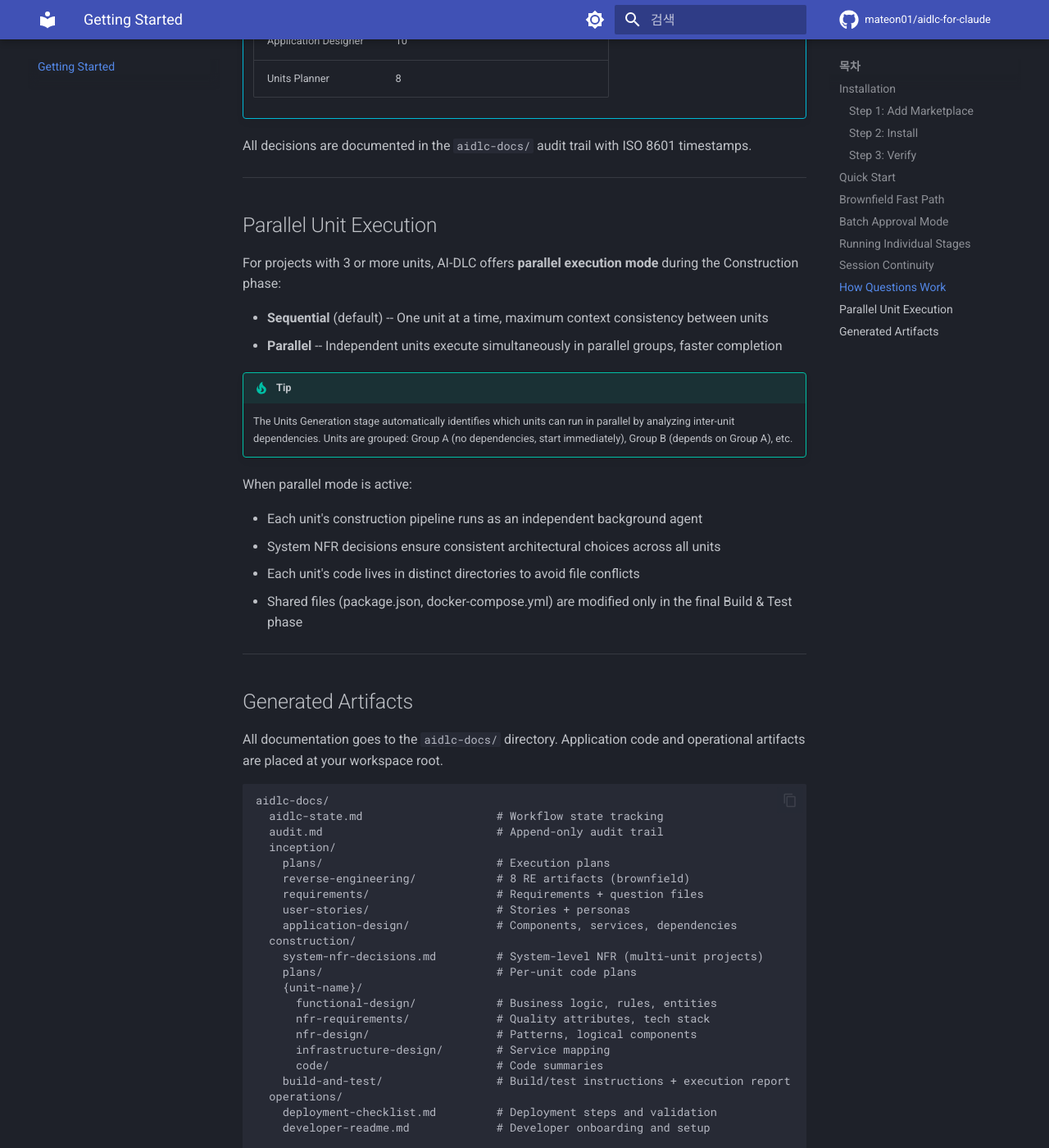
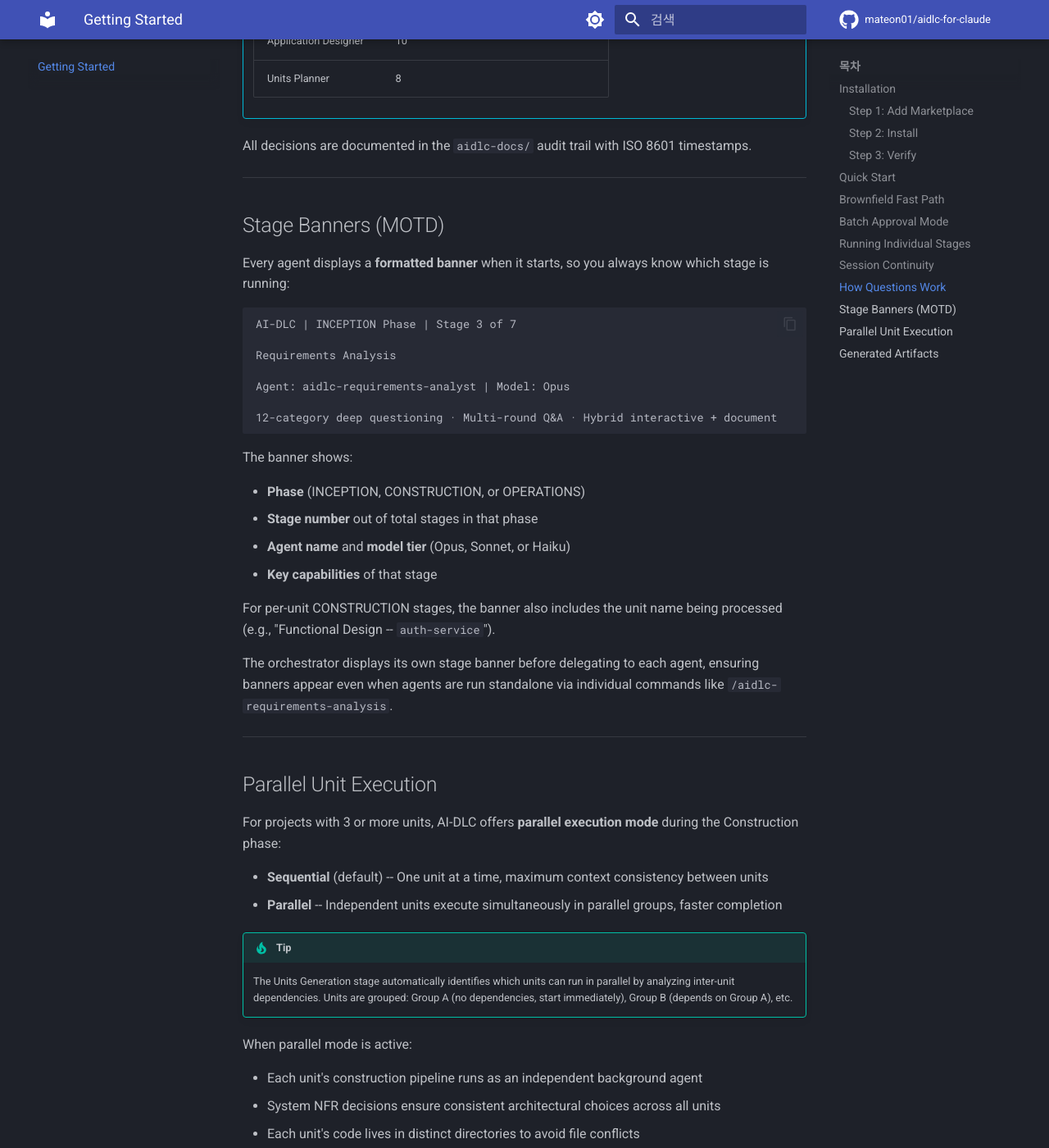
Before and after one commit to mateon01/aidlc-for-claude, an MkDocs documentation site: the page built from docs/getting-started.md, in a window 1280 px wide and 1400 px high, scrolled down 3531 px. Shown: the whole window at 82% size. Built offline with MkDocs 1.6.1 and Material for MkDocs 9.7.7, drawn with Linux system fonts in a browser that asks for light colours; comment, search, counter and statistics services are not loaded.

Commit message:
Update documentation with MOTD/stage banners feature, bump to v1.3.2
Co-Authored-By: Claude Opus 4.6 <noreply@anthropic.com>

````diff
--- a/docs/getting-started.md
+++ b/docs/getting-started.md
@@ -148,6 +148,33 @@ All decisions are documented in the `aidlc-docs/` audit trail with ISO 8601 time
 
 ---
 
+## Stage Banners (MOTD)
+
+Every agent displays a **formatted banner** when it starts, so you always know which stage is running:
+
+```
+AI-DLC | INCEPTION Phase | Stage 3 of 7
+
+Requirements Analysis
+
+Agent: aidlc-requirements-analyst | Model: Opus
+
+12-category deep questioning · Multi-round Q&A · Hybrid interactive + document
+```
+
+The banner shows:
+
+- **Phase** (INCEPTION, CONSTRUCTION, or OPERATIONS)
+- **Stage number** out of total stages in that phase
+- **Agent name** and **model tier** (Opus, Sonnet, or Haiku)
+- **Key capabilities** of that stage
+
+For per-unit CONSTRUCTION stages, the banner also includes the unit name being processed (e.g., "Functional Design -- `auth-service`").
+
+The orchestrator displays its own stage banner before delegating to each agent, ensuring banners appear even when agents are run standalone via individual commands like `/aidlc-requirements-analysis`.
+
+---
+
 ## Parallel Unit Execution
 
 For projects with 3 or more units, AI-DLC offers **parallel execution mode** during the Construction phase:
--- a/package.json
+++ b/package.json
@@ -1,6 +1,6 @@
 {
   "name": "aidlc-for-claude",
-  "version": "1.3.1",
+  "version": "1.3.2",
   "description": "AI-DLC (AI-Driven Development Life Cycle) plugin for Claude Code - structured software development workflow",
   "keywords": [
     "claude-code",
````
Also changed, not shown: CLAUDE.md (+2 -1 lines), README.md (+2 -0 lines), docs/commands.md (+1 -1 lines), docs/index.md (+1 -0 lines), docs/workflow.md (+8 -0 lines).
